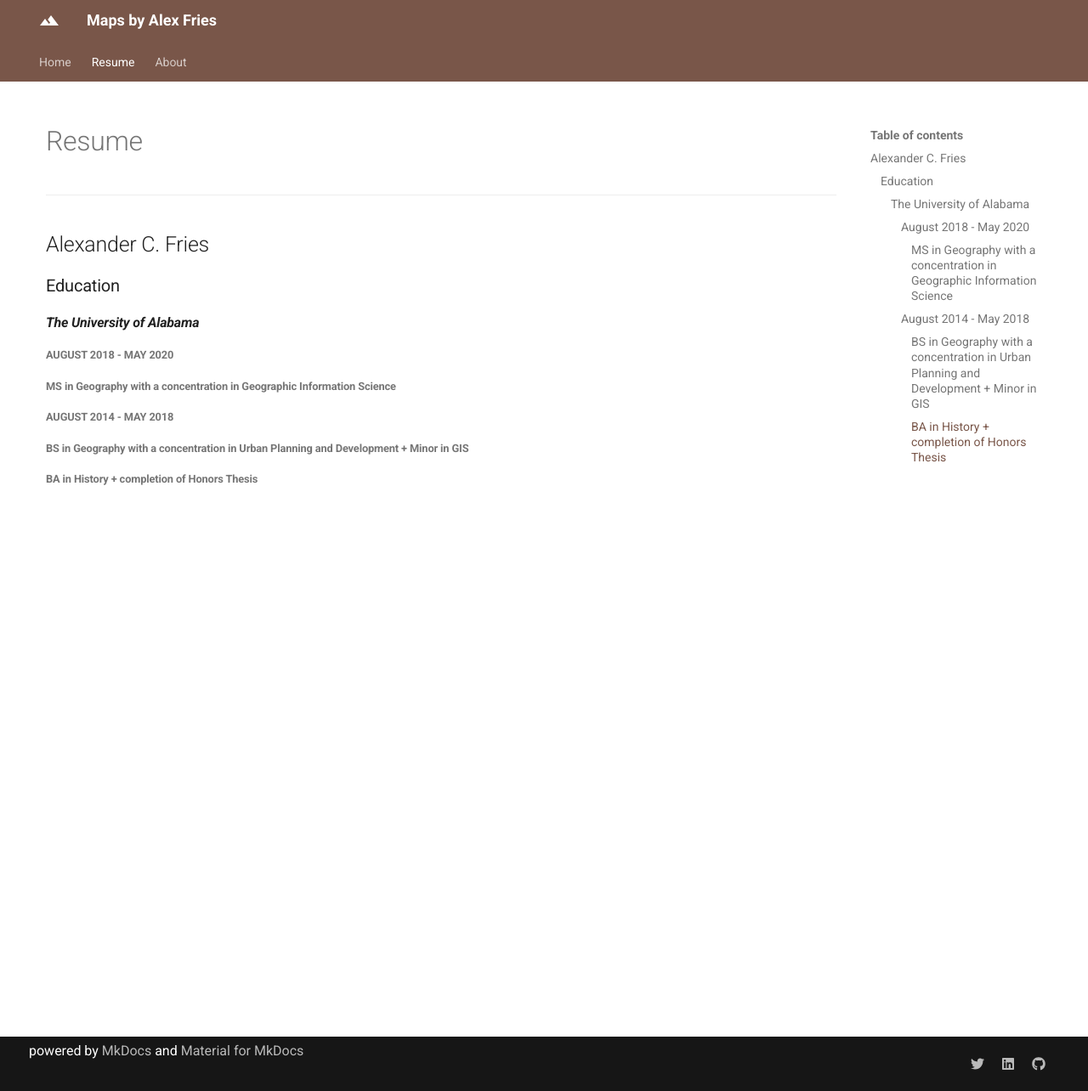
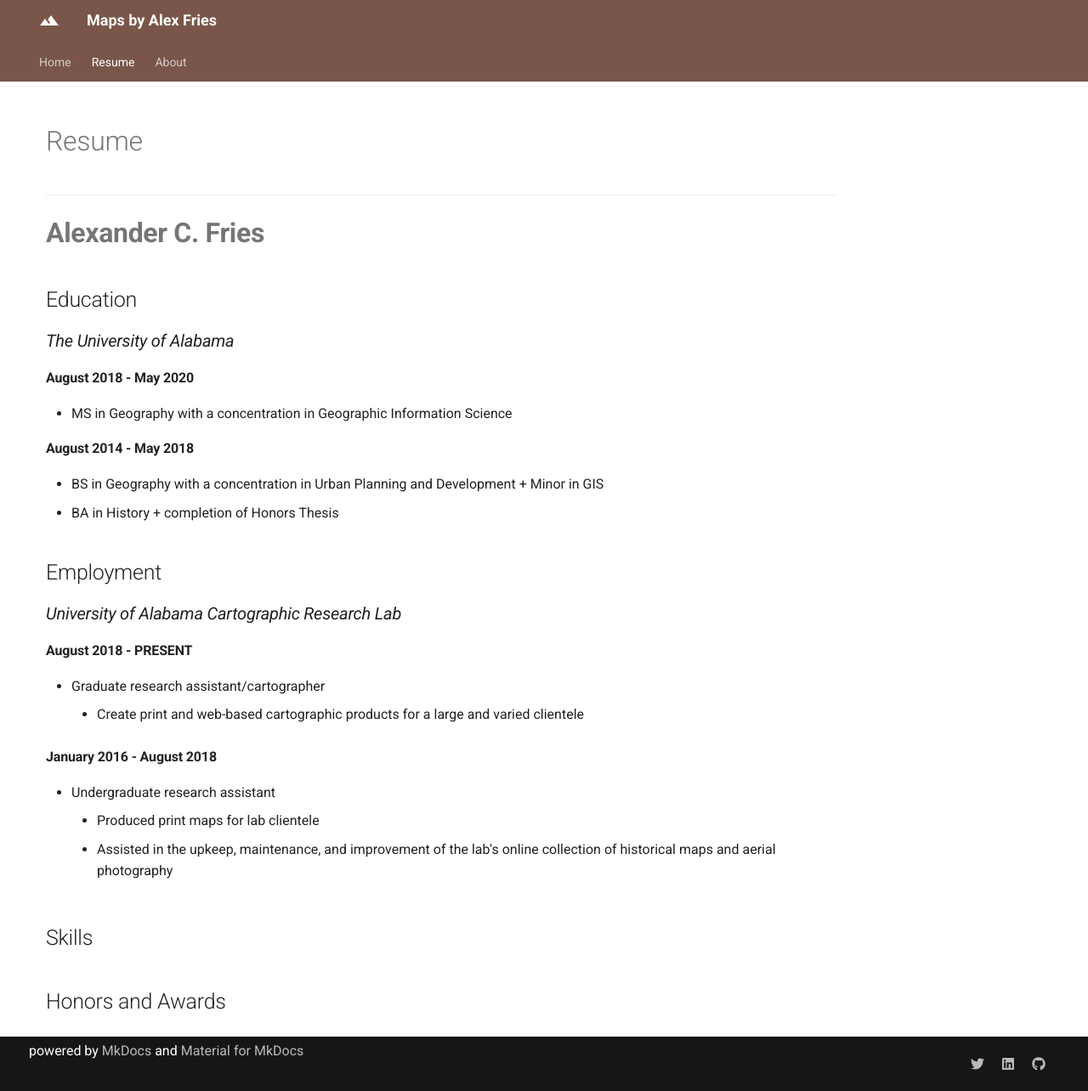
Before and after one commit to acfries/acfries.github.io, an MkDocs documentation site: the page built from docs/resume.md, in a window 1280 px wide and 1284 px high. Shown: the whole window at 85% size. Built offline with MkDocs 1.6.1 and Material for MkDocs 9.7.7, drawn with Linux system fonts in a browser that asks for light colours.

Commit message:
Added more content to test formatting on resume

```diff
--- a/docs/resume.md
+++ b/docs/resume.md
@@ -1,15 +1,34 @@
 # Resume
 ---
+# **Alexander C. Fries**
 
-## Alexander C. Fries
+## Education
 
-### Education
+### *The University of Alabama*
 
-#### *The University of Alabama*
+#### August 2018 - May 2020
+* MS in Geography with a concentration in Geographic Information Science
 
-##### August 2018 - May 2020
-###### MS in Geography with a concentration in Geographic Information Science
+#### August 2014 - May 2018
+* BS in Geography with a concentration in Urban Planning and Development + Minor in GIS
+* BA in History + completion of Honors Thesis
 
-##### August 2014 - May 2018
-###### BS in Geography with a concentration in Urban Planning and Development + Minor in GIS
-###### BA in History + completion of Honors Thesis
+
+## Employment
+
+### *University of Alabama Cartographic Research Lab*
+
+#### August 2018 - PRESENT
+* Graduate research assistant/cartographer
+	* Create print and web-based cartographic products for a large and varied clientele
+
+#### January 2016 - August 2018
+* Undergraduate research assistant
+	* Produced print maps for lab clientele
+	* Assisted in the upkeep, maintenance, and improvement of the lab's online collection of historical maps and aerial photography
+
+
+## Skills
+
+
+## Honors and Awards
```
